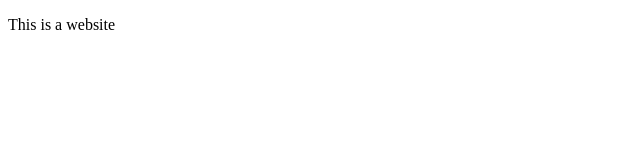
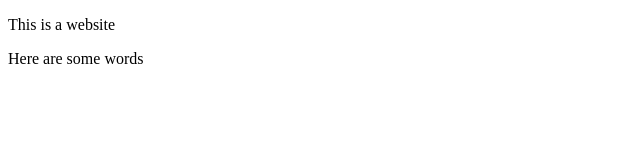
Before and after one commit to eafeicke/eafeicke.github.io, a plain HTML site: page index.html in a window 1280 px wide. Shown: the whole page, without its empty margins (0-640 px from the left). Drawn offline with Linux system fonts and the light colour scheme.

Commit message:
test private repo

```diff
--- a/index.html
+++ b/index.html
@@ -6,5 +6,6 @@
   </head>
   <body>
     <p>This is a website</p>
+    <p>Here are some words</p>
   </body>
 </html>
```
